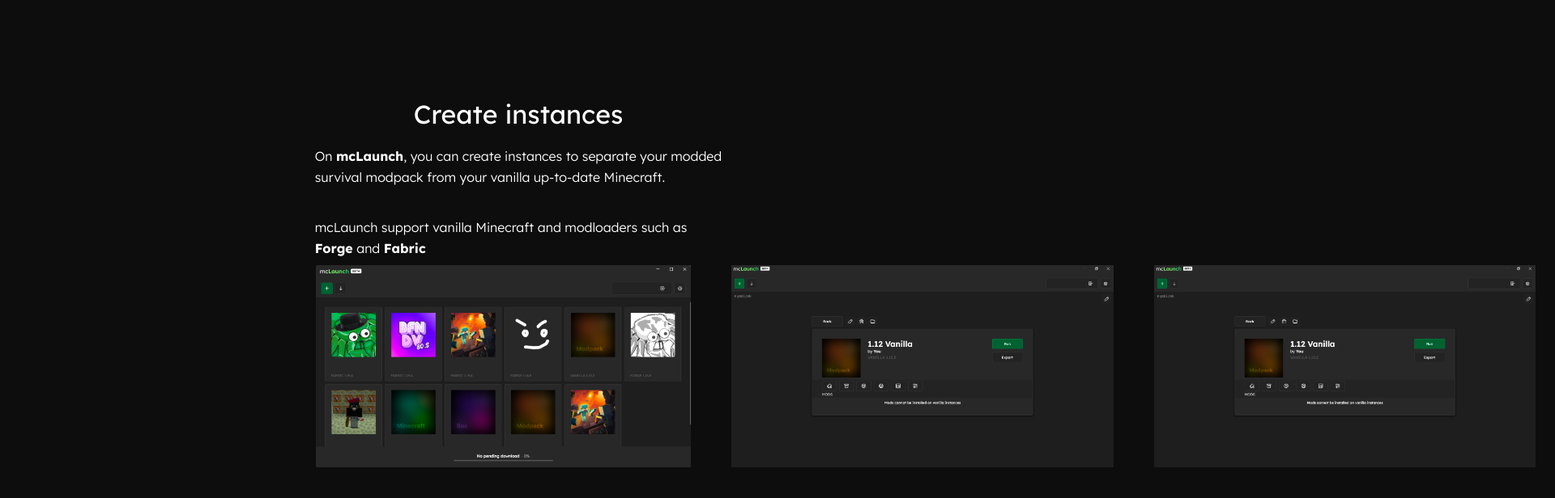
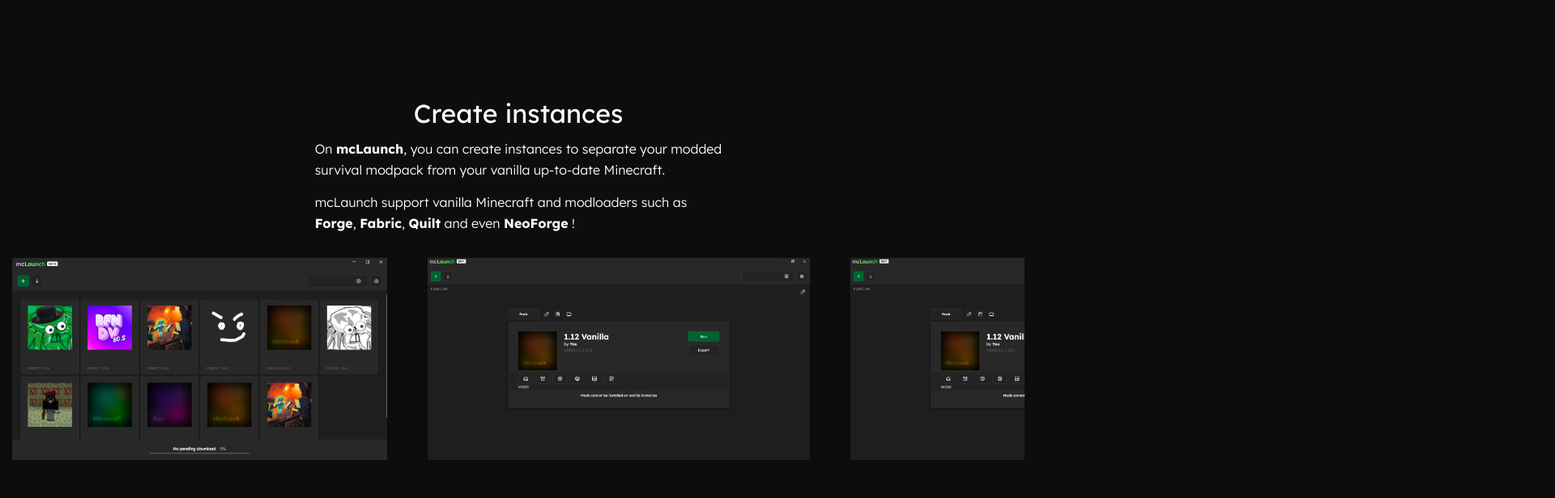
Before and after one commit to CacahueteSansSel/mcLaunchWebsite, a plain HTML site: page index.html in a window 1280 px wide. Shown: the part 851-1467 px from the top of the page at 81% size, 1920 px wide, since content can reach past the window. Drawn offline with Linux system fonts and the light colour scheme.

Commit message:
slight fixes

```diff
--- a/index.html
+++ b/index.html
@@ -46,10 +46,14 @@
                     <h1 class="slim-text">Create instances</h1>
                 </div>
                 <div class="desc-text">
-                    <p>On <b>mcLaunch</b>, you can create instances to separate your modded</p>
-                    <p>survival modpack from your vanilla up-to-date Minecraft.</p><br>
-                    <p>mcLaunch support vanilla Minecraft and modloaders such as</p>
-                    <p><b>Forge</b> and <b>Fabric</b></p>
+                    <div class="text-paragraph">
+                        <p>On <b>mcLaunch</b>, you can create instances to separate your modded</p>
+                        <p>survival modpack from your vanilla up-to-date Minecraft.</p>
+                    </div>
+                    <div class="text-paragraph">
+                        <p>mcLaunch support vanilla Minecraft and modloaders such as</p>
+                        <p><b>Forge</b>, <b>Fabric</b>, <b>Quilt</b> and even <b>NeoForge</b> !</p>
+                    </div>
                 </div>
                 <div class="screenshot-carousel">
                     <div class="screenshot-element">
--- a/styles.css
+++ b/styles.css
@@ -89,7 +89,7 @@ p {
     gap: 5px;
 
     width: 100%;
-    height: 50%;
+    height: 100%;
 }
 
 .center-title-text {
@@ -103,7 +103,6 @@ p {
     gap: 5px;
 
     width: 100%;
-    height: 50%;
 }
 
 .desc-text p {
@@ -181,4 +180,15 @@ p {
 }
 
 .screenshot-carousel {
+    overflow-x: scroll;
+    width: calc(500px * 2.5);
+    padding-bottom: 10px;
 }
+
+.text-paragraph {
+    margin-bottom: 30px;
+}
+
+.text-paragraph p {
+    line-height: 5px;
+}
```
